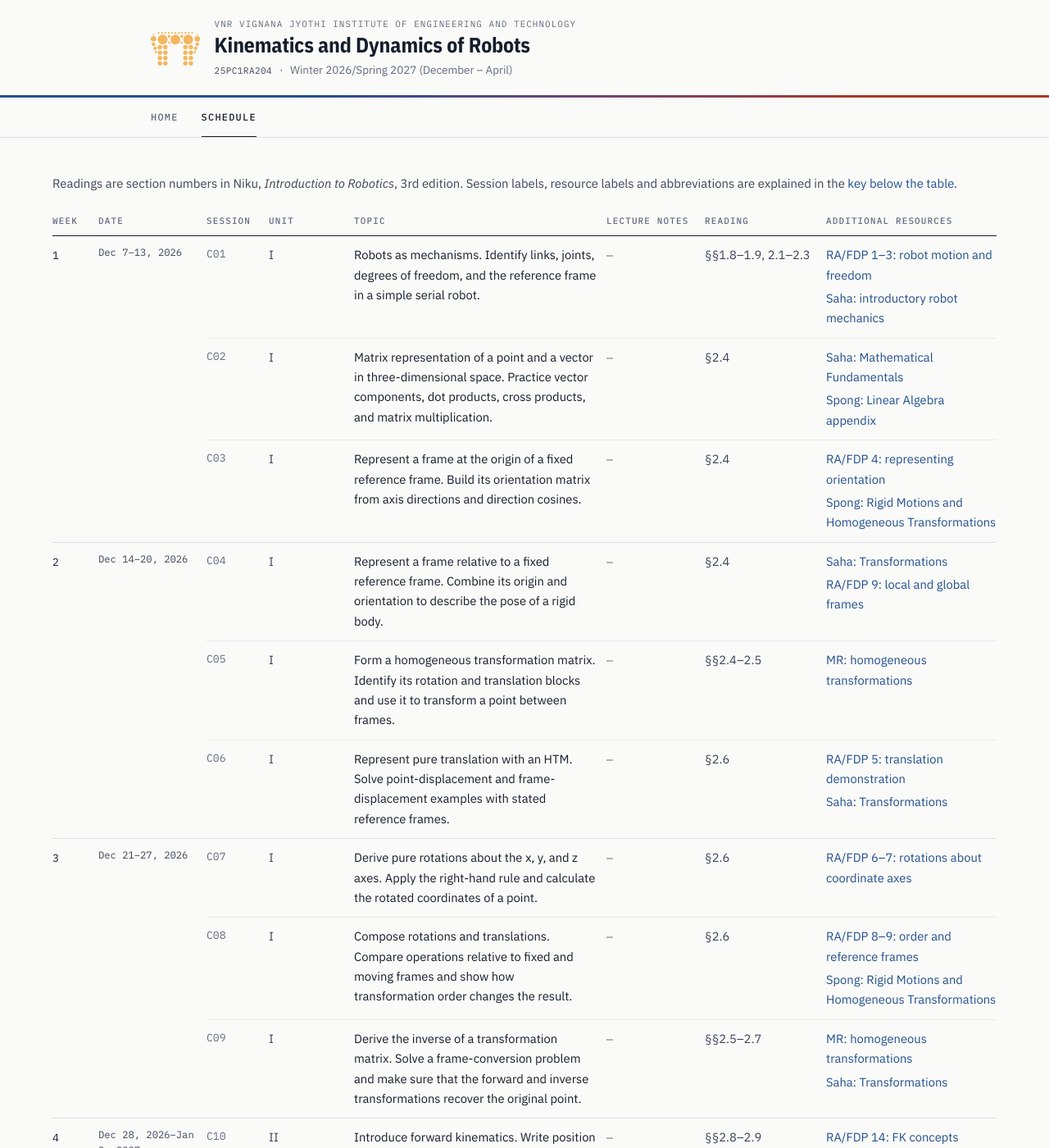
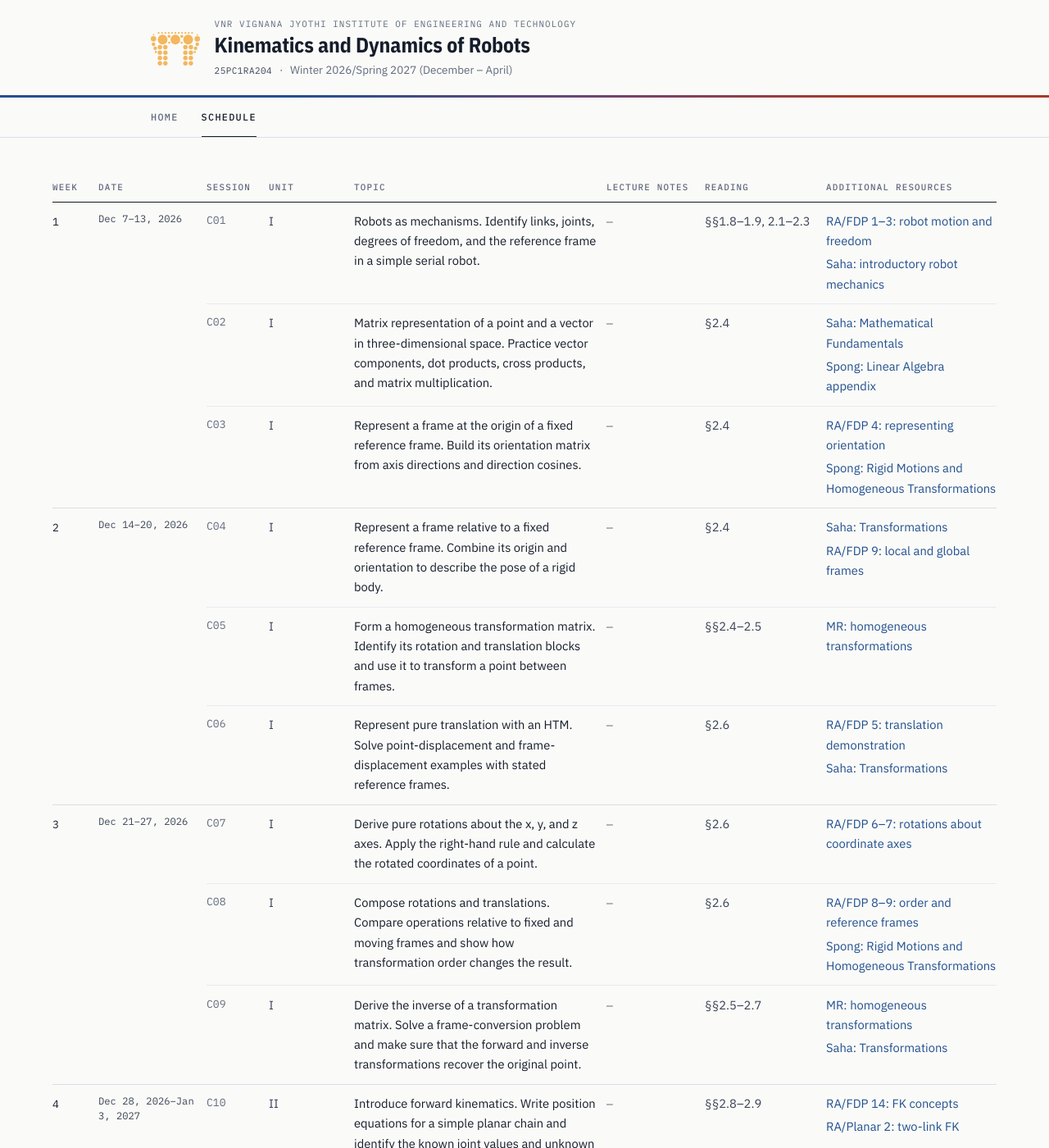
Before and after one commit to uhvardhan/kinematics-dynamics-robots, a Jekyll site: the page built from schedule.md, in a window 1280 px wide and 1400 px high. Shown: the whole window at 82% size. Built offline with Jekyll 4.4.1, drawn with Linux system fonts in a browser that asks for light colours.

Commit message:
Remove the intro sentence above the schedule table
Co-Authored-By: Claude Opus 5.5 <noreply@anthropic.com>
Claude-Session: https://claude.ai/code/session_01Asub2d363DQaGTL1eJYgtC

```diff
--- a/assets/css/style.css
+++ b/assets/css/style.css
@@ -443,12 +443,10 @@ tbody tr:hover td { background: rgba(21, 29, 43, .022); }
 
 .schedule td.t-topic { color: var(--ink); }
 
-.schedule-intro { font-size: .93rem; }
-
 /* The key and abbreviations under the table keep to a readable measure, flush
    left with the table rather than centred under it. */
 .schedule-key { max-width: 60rem; margin-top: 3rem; }
-/* The "key below the table" link lands here; clear the sticky nav. */
+/* A link to #key lands here; clear the sticky nav. */
 .schedule-key { scroll-margin-top: 4rem; }
 .schedule-key .section__title { margin-top: 2.5rem; }
 .schedule-key .section__title:first-child { margin-top: 0; }
--- a/schedule.md
+++ b/schedule.md
@@ -32,8 +32,6 @@ wide: true
 {% if weeks.size == 0 %}
 <p class="narrow">The week-by-week schedule will be posted before classes begin.</p>
 {% else %}
-<p class="schedule-intro">Readings are section numbers in Niku, <em>Introduction to Robotics</em>, 3rd edition. Session labels, resource labels and abbreviations are explained in the <a href="#key">key below the table</a>.</p>
-
 <div class="table-scroll" markdown="0">
 <table class="schedule">
   <thead>
```
